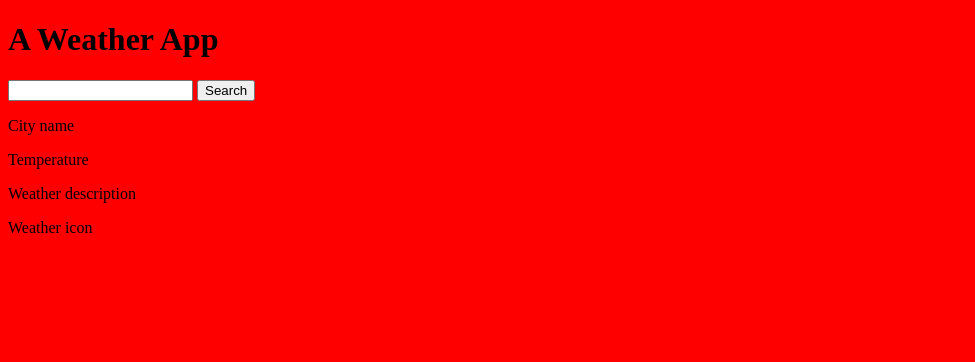
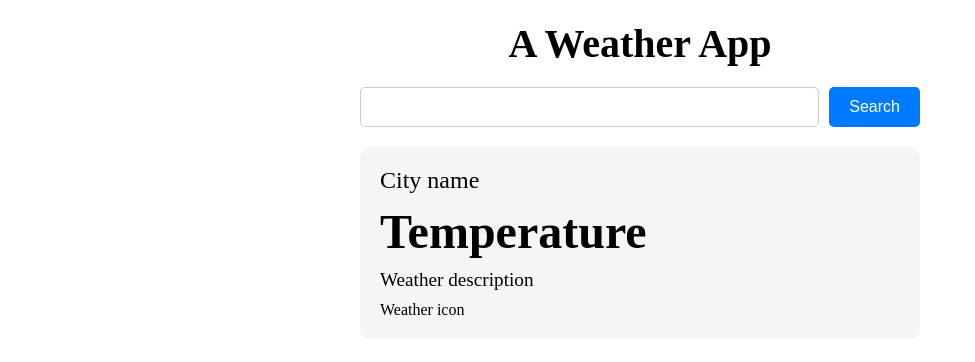
Before and after one commit to klaymuca/weather-app, a plain HTML site: page index.html in a window 1280 px wide. Shown: the whole page, without its empty margins (0-975 px from the left). Drawn offline with Linux system fonts and the light colour scheme.

Commit message:
Build basic CSS styling

```diff
--- a/index.html
+++ b/index.html
@@ -8,22 +8,19 @@
     <script src="script.js" defer></script>
 </head>
 <body>
-    <h1>A Weather App</h1>
-    <input type="text">
-    <button>Search</button>
-    <div>
-        <p>City name</p>
-        <p>Temperature</p>
-        <p>Weather description</p>
-        <p>Weather icon</p>
+    <div class="app-container">
+        <h1 class="title">A Weather App</h1>
+            <div class="search-container">
+                <input class="city-input" type="text">
+                <button class="search-button">Search</button>
+            </div>
+
+        <div class="weather-container">
+            <p class="city-name">City name</p>
+            <p class="temperature">Temperature</p>
+            <p class="weather-description">Weather description</p>
+            <p>Weather icon</p>
+        </div>
     </div>
 </body>
 </html>
-
-<!--
-Version 1 will display:
-- City name
-- Temperature
-- Weather description
-- Weather icon
--->
--- a/style.css
+++ b/style.css
@@ -1,3 +1,73 @@
-body {
-    background-color: red;
+* {
+    margin: 0;
+    padding: 0;
+    box-sizing: border-box;
 }
+
+.title {
+    font-size: 2.5rem;
+    text-align: center;
+    margin-bottom: 20px;
+}
+
+.app-container {
+    max-width: 600px;
+    margin: 0 auto;
+    padding: 20px;
+}
+
+.search-container {
+    display: flex;
+    justify-content: center;
+    gap: 10px;
+    margin-bottom: 20px;
+}
+
+.city-input {
+    width: 100%;
+    height: 40px;
+    font-size: 1rem;
+    padding: 5px;
+    border: 1px solid #ccc;
+    border-radius: 5px;
+}
+
+.search-button {
+    height: 40px;
+    font-size: 1rem;
+    background-color: #007BFF;
+    color: white;
+    border: none;
+    border-radius: 5px;
+    cursor: pointer;
+    padding: 0 20px;
+}
+
+.weather-container {
+    background-color: #f5f5f5;
+    padding: 20px;
+    border-radius: 10px;
+    margin-top: 20px;
+}
+
+.temperature {
+    font-size: 3rem;
+    font-weight: bold;
+    margin: 10px 0;
+}
+
+.city-name {
+    font-size: 1.5rem;
+    margin-bottom: 10px;
+}
+
+.weather-description {
+    font-size: 1.2rem;
+    margin-bottom: 10px;
+}
+
+@media (max-width: 400px) {
+    .temperature {
+        font-size: 2.5rem;
+    }
+}
```
